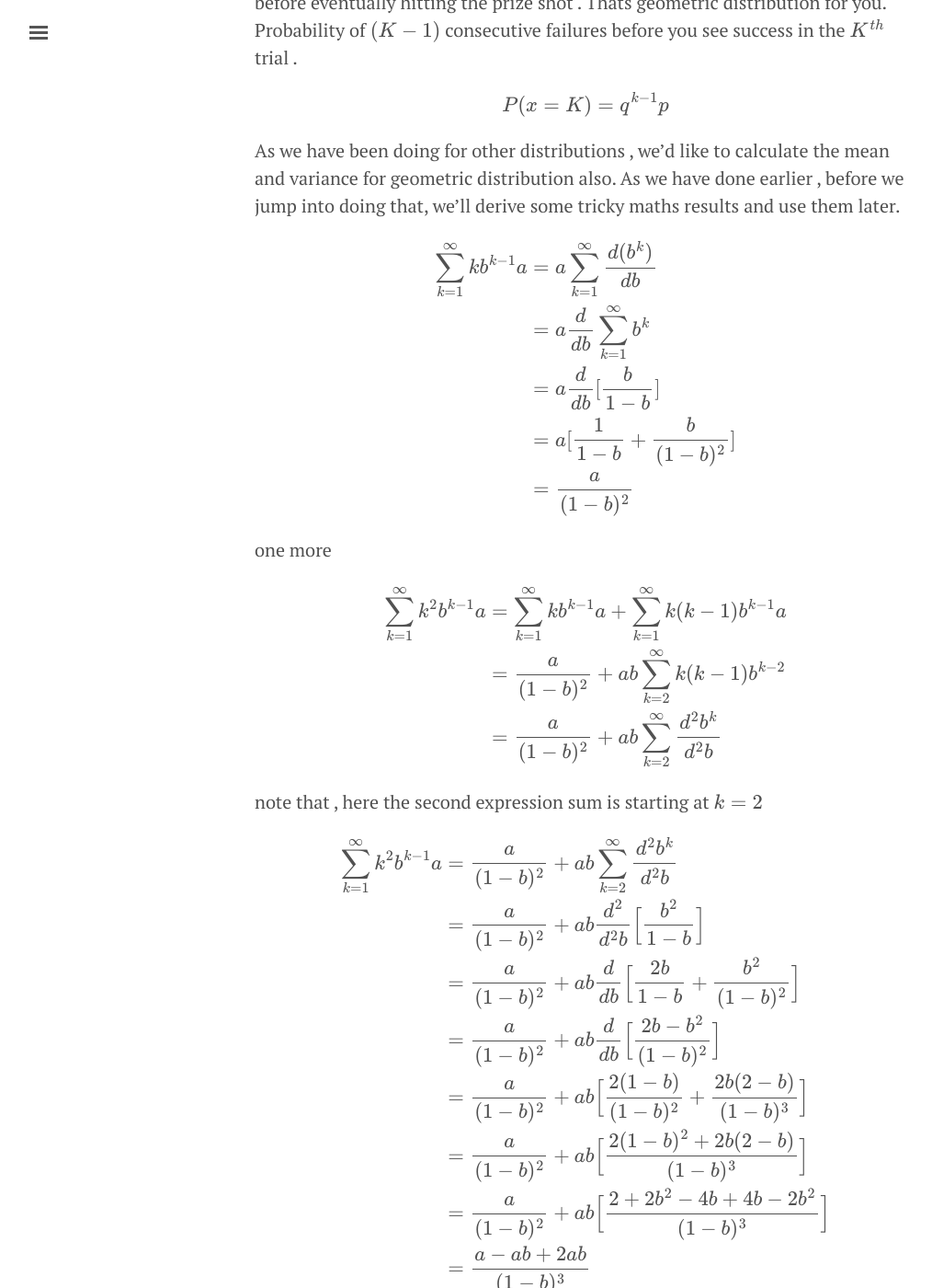
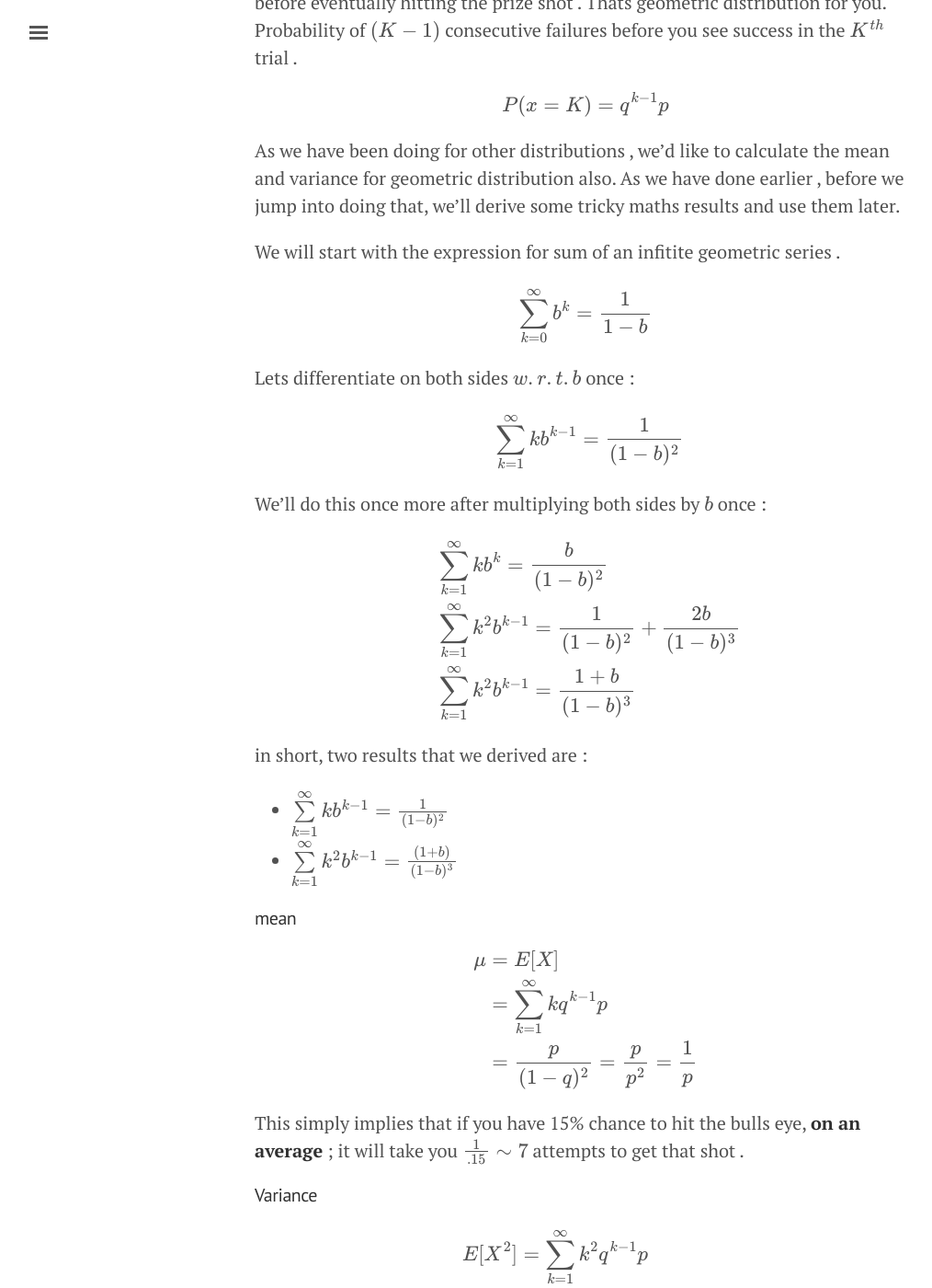
Before and after one commit to lalitsachan/lalitsachan.github.io, a Jekyll site: the page built from _posts/2020-09-07-Lets-Talk-Distributions-Part-2.md, in a window 1280 px wide and 1400 px high, scrolled down 1152 px. Shown: the whole window at 92% size, without its empty margins (3-1017 px from the left). Built offline with Jekyll 4.4.1, drawn with Linux system fonts in a browser that asks for light colours; formulas are drawn with MathJax 3; comment, search, counter and statistics services are not loaded; some of the changed text lies outside the part shown.

Commit message:
simplified math

```diff
--- a/_posts/2020-09-07-Lets-Talk-Distributions-Part-2.md
+++ b/_posts/2020-09-07-Lets-Talk-Distributions-Part-2.md
@@ -25,50 +25,37 @@ $$
 
 As we have been doing for other distributions , we'd like to calculate the mean and variance for geometric distribution also. As we have done earlier , before we jump into doing that, we'll derive some tricky maths results and use them later.
 
+We will start with the expression for sum of an infitite geometric series .
+
 $$
 \begin{align}
-
-\sum\limits_{k=1}^\infty k b^{k-1}a &=
-a\sum\limits_{k=1}^\infty \frac{d(b^k)}{db}
-\\ &= a\frac{d}{db}\sum\limits_{k=1}^\infty b^k
-\\ &= a\frac{d}{db}[\frac{b}{1-b}]
-\\&=a[\frac{1}{1-b}+\frac{b}{(1-b)^2}]
-\\&=\frac{a}{(1-b)^2}
+\sum\limits_{k=0}^\infty b^k =\frac{1}{1-b}
 \end{align}
 $$
 
-one more
+Lets differentiate on both sides $w.r.t. b$ once :
 
 $$
 \begin{align}
-
-\sum\limits_{k=1}^\infty k^2 b^{k-1}a &=  \sum\limits_{k=1}^\infty kb^{k-1}a +\sum\limits_{k=1}^\infty k(k-1)b^{k-1}a
-\\&= \frac{a}{(1-b)^2} + ab\sum\limits_{k=2}^\infty k(k-1)b^{k-2}
-\\&= \frac{a}{(1-b)^2} + ab\sum\limits_{k=2}^\infty \frac{d^2b^{k}}{d^2b}
-
+& \ \sum\limits_{k=1}^\infty kb^{k-1} =\frac{1}{(1-b)^2}
 \end{align}
 $$
 
-note that , here the second expression sum is starting at $k=2$
+We'll do this once more after multiplying both sides by $b$ once :
 
 $$
 \begin{align}
-\sum\limits_{k=1}^\infty k^2 b^{k-1}a &= \frac{a}{(1-b)^2} + ab\sum\limits_{k=2}^\infty \frac{d^2b^{k}}{d^2b}
-\\ &= \frac{a}{(1-b)^2} + ab \frac{d^2}{d^2b}\Big[\frac{b^2}{1-b}\Big]
-\\& =\frac{a}{(1-b)^2} + ab \frac{d}{db} \Big[\frac{2b}{1-b}+\frac{b^2}{(1-b)^2}\Big]
-\\& =\frac{a}{(1-b)^2} + ab \frac{d}{db}\Big[\frac{2b-b^2}{(1-b)^2}\Big]
-\\& =\frac{a}{(1-b)^2} + ab \Big[ \frac{2(1-b)}{(1-b)^2}+\frac{2b(2-b)}{(1-b)^3}\Big]
-\\& =\frac{a}{(1-b)^2} + ab \Big[ \frac{2(1-b)^2+2b(2-b)}{(1-b)^3}\Big]
-\\& =\frac{a}{(1-b)^2} + ab \Big[ \frac{2+2b^2-4b+4b-2b^2}{(1-b)^3}\Big]
-\\& =\frac{a-ab+2ab}{(1-b)^3}
-\\& =\frac{a(1+b)}{(1-b)^3}
+& \ \sum\limits_{k=1}^\infty kb^{k} =\frac{b}{(1-b)^2}
+\\ & \ \sum\limits_{k=1}^\infty k^2b^{k-1} =\frac{1}{(1-b)^2}+\frac{2b}{(1-b)^3}
+\\ & \ \sum\limits_{k=1}^\infty k^2b^{k-1} =\frac{1+b}{(1-b)^3}
 \end{align}
 $$
 
+
 in short, two results that we derived are :
 
-* $\sum\limits_{k=1}^\infty k b^{k-1}a =\frac{a}{(1-b)^2}$
-* $\sum\limits_{k=1}^\infty k^2 b^{k-1}a=\frac{a(1+b)}{(1-b)^3}$
+* $\sum\limits_{k=1}^\infty k b^{k-1} =\frac{1}{(1-b)^2}$
+* $\sum\limits_{k=1}^\infty k^2 b^{k-1}=\frac{(1+b)}{(1-b)^3}$
 
 #### mean
 
```
